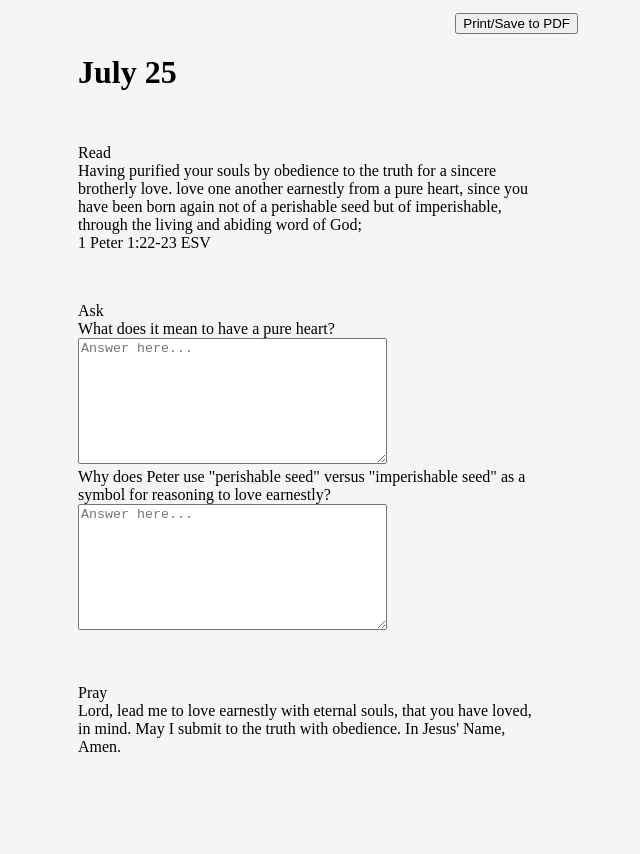
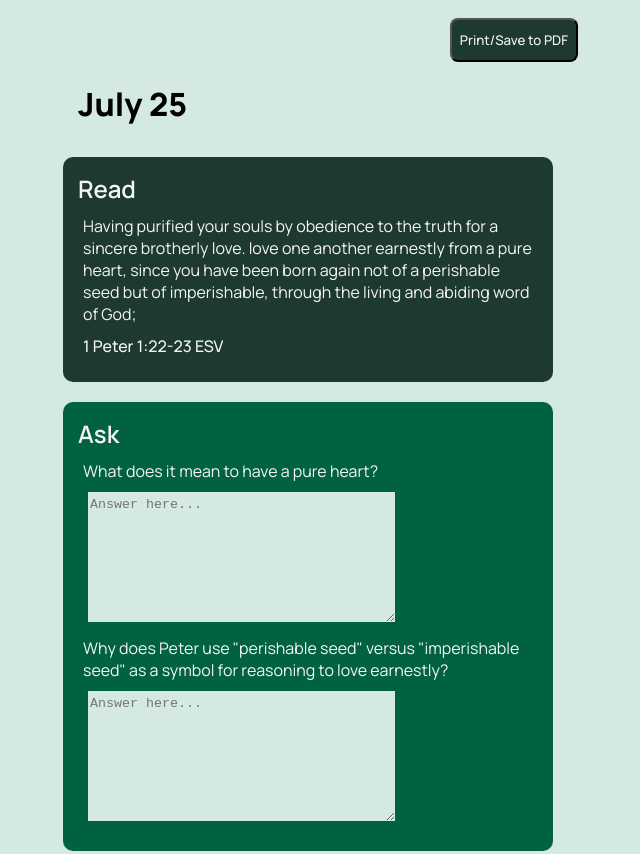
Before and after one commit to ben-anderton/morning-pages-app, a plain HTML site: page index.html in a window 1280 px wide. Shown: the top 854 px of the page, without its empty margins (332-972 px from the left). Before the commit the page ends 800 px from the top, so only its background shows below. Drawn offline with Linux system fonts and the light colour scheme; a web font is replaced by a local one.

Commit message:
Style webpage with green color scheme

```diff
--- a/index.html
+++ b/index.html
@@ -6,6 +6,11 @@
     <title>Morning Pages - Daily Bible Study</title>
 
     <link rel="stylesheet" href="style.css">
+
+    <link rel="preconnect" href="https://fonts.googleapis.com">
+    <link rel="preconnect" href="https://fonts.gstatic.com" crossorigin>
+    <link href="https://fonts.googleapis.com/css2?family=Manrope:wght@200..800&family=Playfair+Display:ital,wght@0,400..900;1,400..900&display=swap" rel="stylesheet">
+
     <script src="script.js" defer></script>
 
 </head>
@@ -22,8 +27,8 @@
         <div class="section-title">Read</div>
 
         <div class="content">
-            <div id="scripture-verses" class="scripture-verses"></div>
-            <div id="scripture-reference" class="scripture-reference"></div>
+            <div id="scripture-verses" class="scripture-verses text"></div>
+            <div id="scripture-reference" class="scripture-reference text"></div>
         </div>
 
     </div>
@@ -35,23 +40,25 @@
         <div class="content">
 
             <div class="question-box">
-                <div id="ask-box-one" class="question-title"></div>
+                <div id="ask-box-one" class="question-title text"></div>
                 <textarea
                  id="question-answer-box-one",
                  name="questionAnswerBoxOne",
                  rows="8",
                  cols="36",
-                 placeholder="Answer here..."></textarea>
+                 placeholder="Answer here...",
+                 class="text"></textarea>
             </div>
 
             <div class="question-box">
-                <div id="ask-box-two" class="question-title"></div>
+                <div id="ask-box-two" class="question-title text"></div>
                 <textarea
                  id="question-answer-box-two",
                  name="questionAnswerBoxTwo",
                  rows="8",
                  cols="36",
-                 placeholder="Answer here..."></textarea>
+                 placeholder="Answer here...",
+                 class="text"></textarea>
             </div>
 
         </div>
@@ -59,9 +66,9 @@
 
     <!-- This section is for the prayer for Today's Study -->
     <div class="pray">
-        <div class="section-title">Pray</div>
+        <div class="section-title etxt">Pray</div>
 
-        <div id="pray-box" class="content"></div>
+        <div id="pray-box" class="content text"></div>
     </div>
 
 
--- a/script.js
+++ b/script.js
@@ -29,7 +29,7 @@ const prayBox = document.getElementById("pray-box");
 
 let dailyPrompts = [
     {date: "7/25/2026", dateHeaderString: "July 25",
-        verse: "Having purified your souls by obedience to the truth for a sincere brotherly love. love one another earnestly from a pure heart, since you have been born again not of a perishable seed but of imperishable, through the living and abiding word of God;",
+        verse: 'Having purified your souls by obedience to the truth for a sincere brotherly love. love one another earnestly from a pure heart, since you have been born again not of a perishable seed but of imperishable, through the living and abiding word of God;',
         reference: "1 Peter 1:22-23 ESV",
         questionA: 'What does it mean to have a pure heart?',
         questionB: 'Why does Peter use "perishable seed" versus "imperishable seed" as a symbol for reasoning to love earnestly?',
--- a/style.css
+++ b/style.css
@@ -1,12 +1,33 @@
+
+
+.playfair-display-<uniquifier> {
+  font-family: "Playfair Display", serif;
+  font-optical-sizing: auto;
+  font-weight: <weight>;
+  font-style: normal;
+}
+
+
+.manrope-<uniquifier> {
+  font-family: "Manrope", sans-serif;
+  font-optical-sizing: auto;
+  font-weight: <weight>;
+  font-style: normal;
+}
+
 /* This is the style sheet for the Main Page */
 
 body {
-    background-color: whitesmoke;
+    background-color: #d4e9e2;
     display: flex;
     flex-direction: column;
     justify-content: center;
     justify-self: center;
     max-width: 550px;
+    font-size: 16px;
+    font-weight: 400;
+    font-family: 'Manrope','Playfair Display', 'Times New Roman', Times, serif;
+    padding:5px;
 }
 
 .header {
@@ -18,10 +39,46 @@ body {
     padding: 5px;
 }
 
+.section-title {
+    font-size: 24px;
+    font-weight: 600;
+}
 
 /* General Section Layout */
 .read, .ask, .pray {
-    padding: 25px;
+    margin: 10px;
+    margin-left: 30px;
+    margin-right: 30px;
+    padding: 15px;
+    min-height: 50px;
+    min-width: 250px;
+    max-width: 650px;
+
+
+    border-radius: 10px;
+}
+
+.read {
+    background-color: #1e3932;
+    color: whitesmoke;
+}
+
+.ask {
+    background-color: #006241;
+    color: whitesmoke;
+}
+
+.pray {
+    background-color: #dff9ba;
+    background-color: #65C9A6;
+    color: black;
+}
+
+/* Date */
+.date-header {
+    font-size:xx-large;
+    font-weight: 800;
+    padding: 15px;
     padding-left: 45px;
     padding-right: 45px;
     min-height: 50px;
@@ -29,14 +86,33 @@ body {
     max-width: 650px;
 }
 
-/* Date */
-.date-header {
-    font-size:xx-large;
-    font-weight: 700;
-    padding: 15px;
-    padding-left: 45px;
-    padding-right: 45px;
-    min-height: 50px;
-    min-width: 250px;
-    max-width: 650px;
+button {
+    min-width: 44px;
+    min-height: 44px;
+    padding: 8px;
+    font-family: "Manrope", "Playfair Display", serif;
+    font-weight: 500;
+    background-color: #1e3932;
+    color: whitesmoke;
+    border-color: 0;
+    border-radius: 8px;
 }
+
+textarea {
+    background-color: #d4e9e2;
+    border: #1e3932;
+    margin: 5px;
+}
+
+.scripture-reference {
+    font-weight: 500;
+}
+
+.content {
+    padding: 5px;
+}
+
+.text {
+    padding-top: 5px;
+    padding-bottom: 5px;
+}
```
